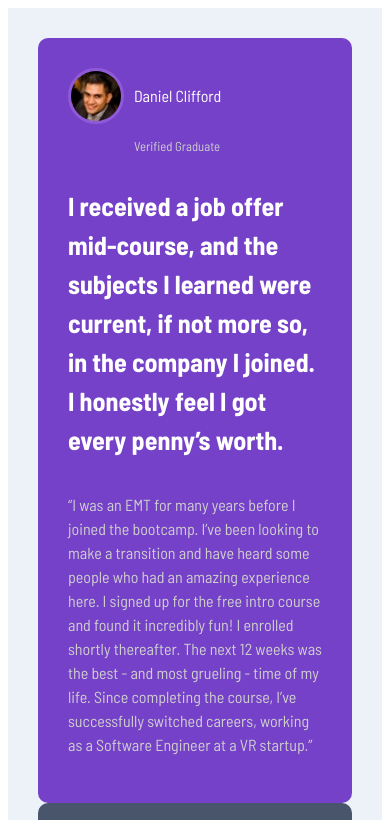
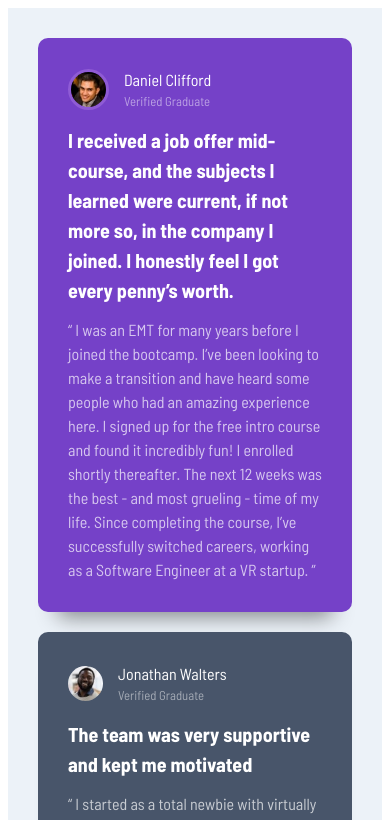
Before and after one commit to Saekit/FM-Testimonials-Grid-Section, a React (Vite) app: page / in a window 390 px wide. Shown: the top 820 px of the page. Built offline with nearby package versions, Linux system fonts and the light colour scheme.

Commit message:
mostly done with mobile view

```diff
--- a/src/components/testimonial-card/TestimonialCard.jsx
+++ b/src/components/testimonial-card/TestimonialCard.jsx
@@ -20,6 +20,8 @@ const TestimonialCard = ({ testimonial }) => {
     hasAvatarBorder,
     backgroundColor,
     headlineFontColor,
+    bodyFontColor,
+    verifiedFontColor,
   } = testimonial;
 
   return (
@@ -38,7 +40,7 @@ const TestimonialCard = ({ testimonial }) => {
           <UserNameText $headlineFontColor={headlineFontColor}>
             {userName}
           </UserNameText>
-          <VerifiedGradText>
+          <VerifiedGradText $verifiedFontColor={verifiedFontColor}>
             {verifiedGraduate && "Verified Graduate"}
           </VerifiedGradText>
         </HeaderTextContainer>
@@ -46,7 +48,7 @@ const TestimonialCard = ({ testimonial }) => {
       <HeadlineText $headlineFontColor={headlineFontColor}>
         {headline}
       </HeadlineText>
-      <BodyText>{body}</BodyText>
+      <BodyText $bodyFontColor={bodyFontColor}>{body}</BodyText>
     </CardContainer>
   );
 };
--- a/src/components/testimonial-card/TestimonialCard.styles.js
+++ b/src/components/testimonial-card/TestimonialCard.styles.js
@@ -1,4 +1,4 @@
-import styled, { css } from "styled-components";
+import styled from "styled-components";
 
 export const CardContainer = styled.div`
   display: flex;
@@ -7,20 +7,22 @@ export const CardContainer = styled.div`
   justify-content: space-evenly;
   background-color: ${(props) => props.$backgroundColor};
   border-radius: 10px;
+  box-shadow: rgba(0, 0, 0, 0.45) 0px 25px 20px -20px;
 `;
 
 export const CardHead = styled.div`
   display: flex;
   flex-direction: row;
   justify-content: start;
+  align-items: center;
 `;
 
 export const AvatarImg = styled.img`
-  width: 50px;
-  height: 50px;
+  width: 35px;
+  height: 35px;
   border-radius: 50%;
   border: ${(props) => props.$avatarBorder};
-  margin-right: 10px;
+  margin-right: 15px;
 `;
 
 export const HeaderTextContainer = styled.div`
@@ -31,22 +33,22 @@ export const HeaderTextContainer = styled.div`
 export const UserNameText = styled.p`
   color: ${(props) => props.$headlineFontColor};
   font-size: 1rem;
+  margin: 0;
 `;
 
 export const VerifiedGradText = styled.p`
-  ${({ theme }) => css`
-    color: ${theme.colors.lightGray};
-  `}
+  color: ${(props) => props.$verifiedFontColor};
   font-size: 0.8rem;
+  margin: 0;
 `;
 
 export const HeadlineText = styled.h1`
   color: ${(props) => props.$headlineFontColor};
+  font-size: 1.25rem;
 `;
 
 export const BodyText = styled.p`
-  ${({ theme }) => css`
-    color: ${theme.colors.lightGray};
-  `}
+  color: ${(props) => props.$bodyFontColor};
   font-size: 1rem;
+  margin: 0;
 `;
--- a/src/components/testimonials-section/TestimonialsSection.styles.js
+++ b/src/components/testimonials-section/TestimonialsSection.styles.js
@@ -3,4 +3,5 @@ import styled from "styled-components";
 export const Section = styled.div`
   display: flex;
   flex-direction: column;
+  gap: 20px;
 `;
--- a/src/data/testimonials.js
+++ b/src/data/testimonials.js
@@ -10,57 +10,62 @@ const testimonials = [
     userName: "Daniel Clifford",
     verifiedGraduate: true,
     headline: `I received a job offer mid-course, and the subjects I learned were current, if not more so, in the company I joined. I honestly feel I got every penny’s worth.`,
-    body: `“I was an EMT for many years before I joined the bootcamp. I’ve been looking to make a transition and have heard some people who had an amazing experience here. I signed up for the free intro course and found it incredibly fun! I enrolled shortly thereafter. The next 12 weeks was the best - and most grueling - time of my life. Since completing the course, I’ve successfully switched careers, working as a Software Engineer at a VR startup.”`,
+    body: `“ I was an EMT for many years before I joined the bootcamp. I’ve been looking to make a transition and have heard some people who had an amazing experience here. I signed up for the free intro course and found it incredibly fun! I enrolled shortly thereafter. The next 12 weeks was the best - and most grueling - time of my life. Since completing the course, I’ve successfully switched careers, working as a Software Engineer at a VR startup. ”`,
     avatar: danielAvatar,
     hasAvatarBorder: true,
     backgroundColor: defaultTheme.colors.moderateViolet,
+    verifiedFontColor: defaultTheme.colors.halfWhite,
     headlineFontColor: defaultTheme.colors.white,
-    bodyFontColor: defaultTheme.colors.lighterViolet,
+    bodyFontColor: defaultTheme.colors.offWhite,
   },
   {
     userName: "Jonathan Walters",
     verifiedGraduate: true,
     headline: "The team was very supportive and kept me motivated",
-    body: `“I started as a total newbie with virtually no coding skills. I now work as a mobile engineer for a big company. This was one of the best investments I’ve made in myself.”`,
+    body: `“ I started as a total newbie with virtually no coding skills. I now work as a mobile engineer for a big company. This was one of the best investments I’ve made in myself. ”`,
     avatar: jonathanAvatar,
     hasAvatarBorder: false,
     backgroundColor: defaultTheme.colors.veryDarkGrayishBlue,
+    verifiedFontColor: defaultTheme.colors.halfWhite,
     headlineFontColor: defaultTheme.colors.white,
-    bodyFontColor: defaultTheme.colors.lightGray,
+    bodyFontColor: defaultTheme.colors.offWhite,
   },
   {
     userName: "Jeanette Harmons",
     verifiedGraduate: true,
     headline: "An overall wonderful and rewarding experience",
-    body: `“Thank you for the wonderful experience! I now have a job I really enjoy, and make a good living while doing something I love.”`,
+    body: `“ Thank you for the wonderful experience! I now have a job I really enjoy, and make a good living while doing something I love. ”`,
     avatar: jeanetteAvatar,
     hasAvatarBorder: false,
     backgroundColor: defaultTheme.colors.white,
+    verifiedFontColor: defaultTheme.colors.halfDarkGrayishBlue,
     headlineFontColor: defaultTheme.colors.veryDarkGrayishBlue,
-    bodyFontColor: defaultTheme.colors.veryDarkGrayishBlue,
+    bodyFontColor: defaultTheme.colors.lighterDarkGrayishBlue,
   },
   {
     userName: "Patrick Abrams",
     verifiedGraduate: true,
     headline:
       "Awesome teaching support from TAs who did the bootcamp themselves. Getting guidance from them and learning from their experiences was easy.",
-    body: `“The staff seem genuinely concerned about my progress which I find really refreshing. The program gave me the confidence necessary to be able to go out in the world and present myself as a capable junior developer. The standard is above the rest. You will get the personal attention you need from an incredible community of smart and amazing people.”`,
+    body: `“ The staff seem genuinely concerned about my progress which I find really refreshing. The program gave me the confidence necessary to be able to go out in the world and present myself as a capable junior developer. The standard is above the rest. You will get the personal attention you need from an incredible community of smart and amazing people. ”`,
     avatar: patrickAvatar,
     hasAvatarBorder: true,
     backgroundColor: defaultTheme.colors.veryDarkBlackishBlue,
+    verifiedFontColor: defaultTheme.colors.halfWhite,
     headlineFontColor: defaultTheme.colors.white,
-    bodyFontColor: defaultTheme.colors.lightGray,
+    bodyFontColor: defaultTheme.colors.offWhite,
   },
   {
     userName: "Kira Whittle",
     verifiedGraduate: true,
     headline: "Such a life-changing experience. Highly recommended!",
-    body: `“Before joining the bootcamp, I’ve never written a line of code. I needed some structure from professionals who can help me learn programming step by step. I was encouraged to enroll by a former student of theirs who can only say wonderful things about the program. The entire curriculum and staff did not disappoint. They were very hands-on and I never had to wait long for assistance. The agile team project, in particular, was outstanding. It took my learning to the next level in a way that no tutorial could ever have. In fact, I’ve often referred to it during interviews as an example of my developent experience. It certainly helped me land a job as a full-stack developer after receiving multiple offers. 100% recommend!”`,
+    body: `“ Before joining the bootcamp, I’ve never written a line of code. I needed some structure from professionals who can help me learn programming step by step. I was encouraged to enroll by a former student of theirs who can only say wonderful things about the program. The entire curriculum and staff did not disappoint. They were very hands-on and I never had to wait long for assistance. The agile team project, in particular, was outstanding. It took my learning to the next level in a way that no tutorial could ever have. In fact, I’ve often referred to it during interviews as an example of my developent experience. It certainly helped me land a job as a full-stack developer after receiving multiple offers. 100% recommend! ”`,
     avatar: kiraAvatar,
     hasAvatarBorder: false,
     backgroundColor: defaultTheme.colors.white,
+    verifiedFontColor: defaultTheme.colors.halfDarkGrayishBlue,
     headlineFontColor: defaultTheme.colors.veryDarkGrayishBlue,
-    bodyFontColor: defaultTheme.colors.veryDarkGrayishBlue,
+    bodyFontColor: defaultTheme.colors.lighterDarkGrayishBlue,
   },
 ];
 export default testimonials;
--- a/src/themes/default.js
+++ b/src/themes/default.js
@@ -6,9 +6,15 @@ const defaultTheme = {
     moderateViolet: "hsl(263, 55%, 52%)",
     veryDarkGrayishBlue: "hsl(217, 19%, 35%)",
     veryDarkBlackishBlue: "hsl(219, 29%, 14%)",
+
     white: "hsl(0, 0%, 100%)",
+    offWhite: "hsla(0, 0%, 100%, 0.7)",
+    halfWhite: "hsla(0, 0%, 100%, 0.5)",
+
     lightGray: "hsl(0, 0%, 81%)",
     lightGrayishBlue: "hsl(210, 46%, 95%)",
+    lighterDarkGrayishBlue: "hsla(217, 19%, 35%, 0.7)",
+    halfDarkGrayishBlue: "hsla(217, 19%, 35%, 0.5)",
   },
 
   fontSize: {
```
